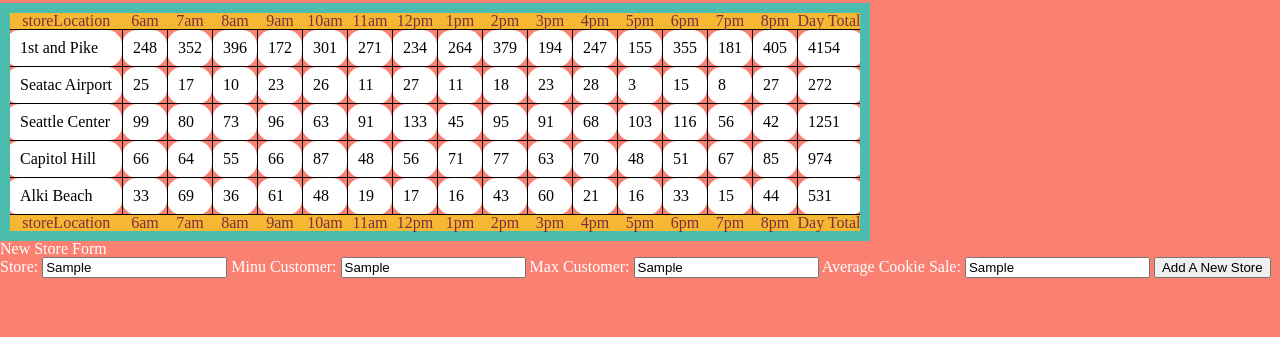
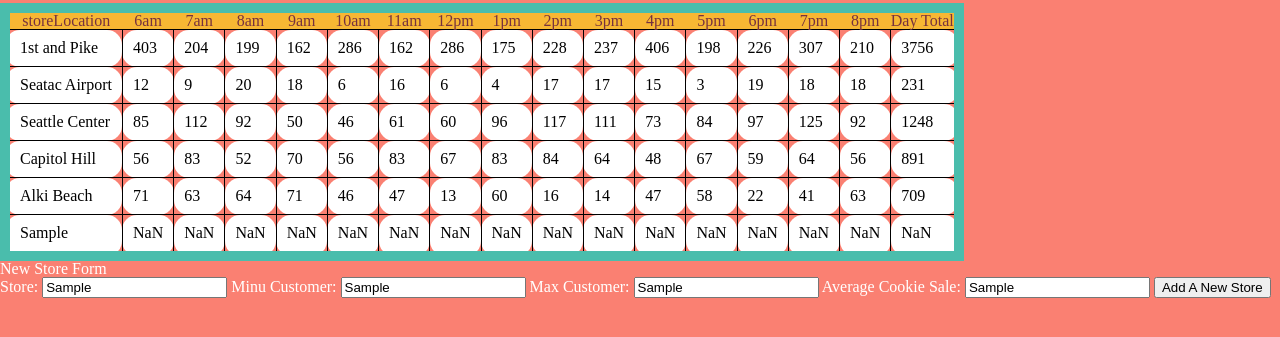
Before and after one commit to nattyayana/cookie-stand, a plain HTML site: page sales.html in a window 1280 px wide. Both pictures are taken after typing "Sample", "Sample", "Sample", "Sample" into the empty fields and a click on the button "Add A New Store". Shown: the part 263-600 px from the top of the page. Drawn offline with Linux system fonts and the light colour scheme.

Commit message:
working thru late work

```diff
--- a/js/app.js
+++ b/js/app.js
@@ -6,6 +6,9 @@ var allStores = [];
 
 var storeHours = ['6am', '7am', '8am', '9am', '10am', '11am', '12pm', '1pm', '2pm', '3pm', '4pm', '5pm', '6pm', '7pm' , '8pm'];
 
+
+
+//var totalHourlyCookies = ('0','0','0','0','0','0','0','0','0','0','0','0','0','0','0',);
 
 // We need to access the table that is in the DOM
 var storeTable= document.getElementById('store');
@@ -21,7 +24,12 @@ function Store(storeLocation, minCust, maxCust, avgCookieSale) {
   this.maxCust = maxCust;
   this.avgSale = avgCookieSale;
   this.hourlyCookieSales = [];
+
+  //this.calculatehoursale();
   this.dayTotals = 0;
+
+
+
   allStores.push(this);
 }
 
@@ -106,64 +114,25 @@ Store.prototype.render = function () {
 };
 
 
-var pike = new Store('1st and Pike', 23, 65, 6.3);
-pike.creatingCookieSales();
-pike.render();
-
-var seatac = new Store('Seatac Airport', 3, 24, 1.2);
-seatac.creatingCookieSales();
-seatac.render();
-
-var seattlecenter = new Store('Seattle Center', 11, 38, 3.7);
-seattlecenter.creatingCookieSales();
-seattlecenter.render();
-
-var capitiolhill = new Store('Capitol Hill', 20, 38, 2.3);
-capitiolhill.creatingCookieSales();
-capitiolhill.render();
-
-var alki = new Store('Alki Beach', 2, 16, 4.6);
-alki.creatingCookieSales();
-alki.render();
-
-
-
-
-
-// UNCOMMENT BELLOW TO SEE WHERE I REALLY STOPPED AT
-
+new Store('1st and Pike', 23, 65, 6.3);
+new Store('Seatac Airport', 3, 24, 1.2);
+new Store('Seattle Center', 11, 38, 3.7);
+new Store('Capitol Hill', 20, 38, 2.3);
+new Store('Alki Beach', 2, 16, 4.6);
 
 
 // // It would be nice to have a single function that renders all of the individual dog rows...
-// function renderAllStores() {
-//   for(var i in allStores) {
-//     allStores[i].render();
-//   }
-// }
+function callCookieSalesOnAllStores () {
+  for(var i in allStores) {
+    allStores[i].creatingCookieSales();
+  }
+}
 
-
-// // Render the dogs in the table
-// Store.prototype.render = function () {
-//   var trElement = document.createElement('tr');
-
-//   var tdElement = document.createElement('td');
-//   tdElement.textContent = this.store;
-//   trElement.appendChild(tdElement);
-
-//   tdElement = document.createElement('td');
-//   tdElement.textContent = this.minCust;
-//   trElement.appendChild(tdElement);
-
-//   tdElement = document.createElement('td');
-//   tdElement.textContent = this.maxCust;
-//   trElement.appendChild(tdElement);
-
-//   tdElement = document.createElement('td');
-//   tdElement.textContent = this.hourlyCookieSales;
-//   trElement.appendChild(tdElement);
-
-//   storeTable.appendChild(trElement);
-// };
+function renderallStores() {
+  for(var i in allStores) {
+    allStores[i].render();
+  }
+}
 
 
 
@@ -172,21 +141,56 @@ function addNewStore(event){
   event.preventDefault();
   console.log(event.target.store.value);
 
-  var newStoreLocation = event.target.newStoreLocation.value;
-  var newMinCust = event.target.newMinCust.value;
-  var newMaxCust = event.target.newMaxCust.value;
-  var newAvgCookieSale = event.target.newAvgCookieSale.value;
+  var newStoreLocation = event.target.store.value;
+  var newMinCust = event.target.minCust.value;
+  var newMaxCust = event.target.maxCust.value;
+  var newAvgCookieSale = event.target.avgCookieSale.value;
 
   new Store(newStoreLocation, newMinCust, newMaxCust, newAvgCookieSale);
 
   storeTable.innerHTML = '';
   makeHeaderRow();
-  renderAllStores();
+  callCookieSalesOnAllStores();
+  renderallStores();
+  //makeFooterRow(;)
 }
 
 // add event listener
 storeForm.addEventListener('submit', addNewStore);
 
 // Now we need to call our functions
-makeHeaderRow();
-renderAllStores();
+//look at 9:57 last few mins in video
+callCookieSalesOnAllStores();
+renderallStores();
+
+//makeFooterRow();
+
+// function makeHeaderRow() {
+
+//   var headerTrElement = document.createElement('tr');
+//   var thElement = document.createElement('th');
+
+//   thElement.textContent = 'storeLocation';
+//   headerTrElement.appendChild(thElement);
+
+//   for ( var i = 0; i < storeHours.length; i++) {
+
+//     thElement = document.createElement('th');
+//     thElement.textContent = storeHours[i];
+//     headerTrElement.appendChild(thElement);
+
+//   }
+
+//   thElement = document.createElement('th');
+//   thElement.textContent = 'Day Total';
+//   headerTrElement.appendChild(thElement);
+//   storeTable.appendChild(headerTrElement);
+
+// }
+// makeHeaderRow();
+
+
+//grand total @10:03
+
+
+// nested for loop for total on bottom right hand side.
--- a/sales.html
+++ b/sales.html
@@ -10,23 +10,23 @@
     <body>
 
         <h1>Pat's Salmon Cookie Location</h1>
+
         <table id="store"></table>
-
         <form id="store-form">
             <fieldset>
               <legend>New Store Form</legend>
 
-              <label for="storeLocation">Store:</label>
-              <input type="text" name="dogName">
+              <label for="store">Store:</label>
+              <input type="text" name="store">
 
               <label for="minCust">Minu Customer:</label>
-              <input type="text" name="dogColor">
+              <input type="text" name="minCust">
 
               <label for="maxCust">Max Customer:</label>
-              <input type="text" name="dogBreed">
+              <input type="text" name="maxCust">
 
               <label for="avgCookieSale">Average Cookie Sale:</label>
-              <input type="text" name="dogNickname">
+              <input type="text" name="avgCookieSale">
 
               <button>Add A New Store</button>
             </fieldset>
```
